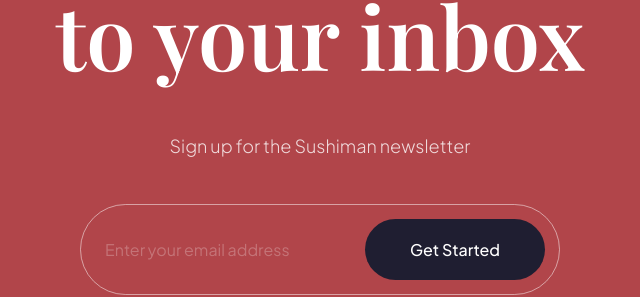
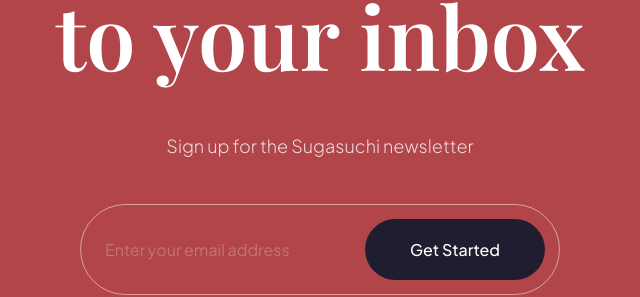
Before and after one commit to Hidaya-M/Suchi, a website built with Vite: page index.html in a window 1280 px wide. Shown: the part 4076-4373 px from the top of the page, 320-960 px from the left. Built offline with nearby package versions, Linux system fonts and the light colour scheme; files whose address does not match are found by name.

Commit message:
Update index.html
Updating text within the subscription section's p element.

```diff
--- a/index.html
+++ b/index.html
@@ -309,7 +309,7 @@
     Get offers stright <br />
     to your inbox
   </h2>
-  <p data-aos="fade-up">Sign up for the Sushiman newsletter</p>
+  <p data-aos="fade-up">Sign up for the Sugasuchi newsletter</p>
 
   <div class="subscription__form" data-aos="slide-up">
     <input type="text" placeholder="Enter your email address"/>
```
